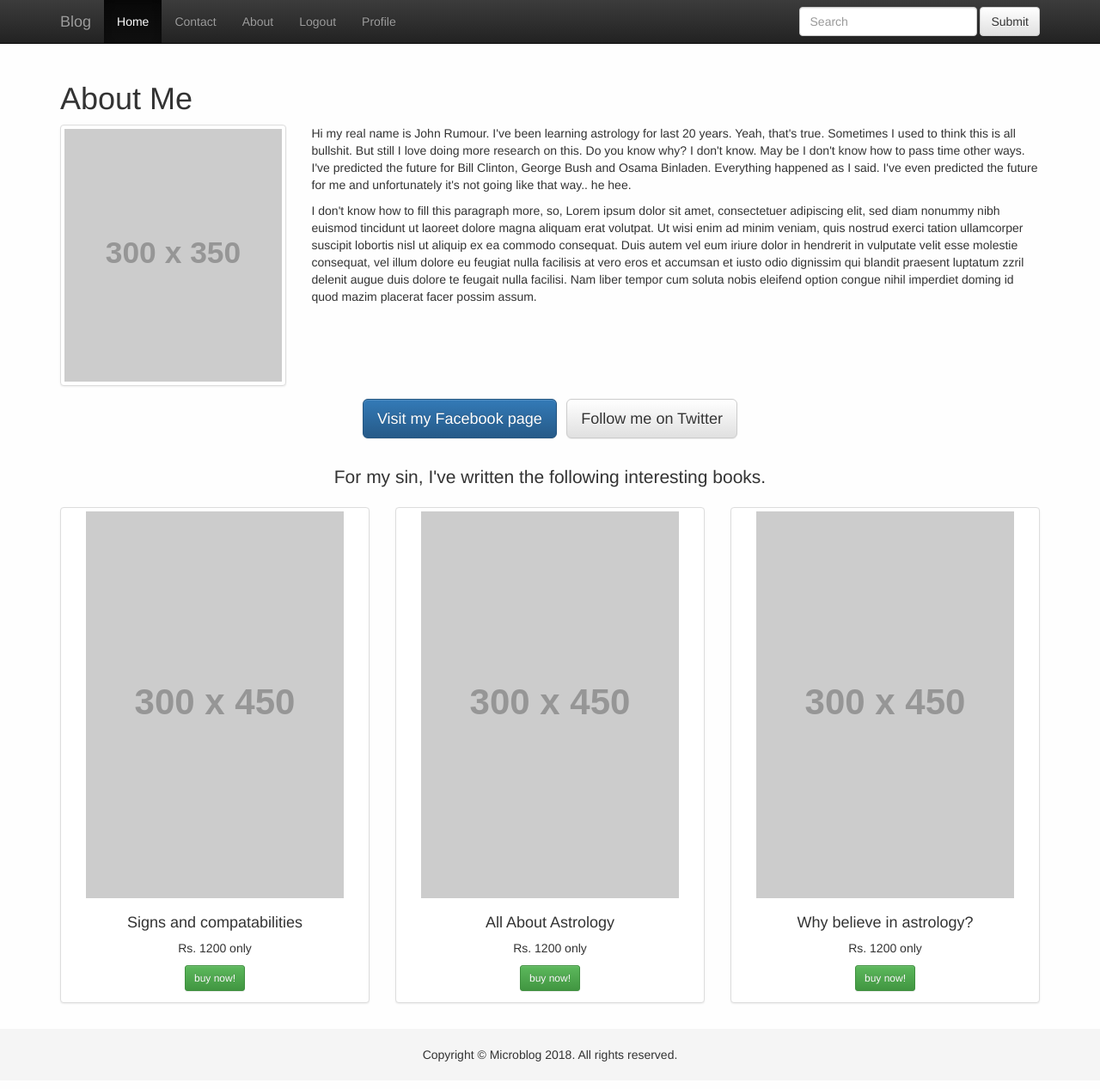
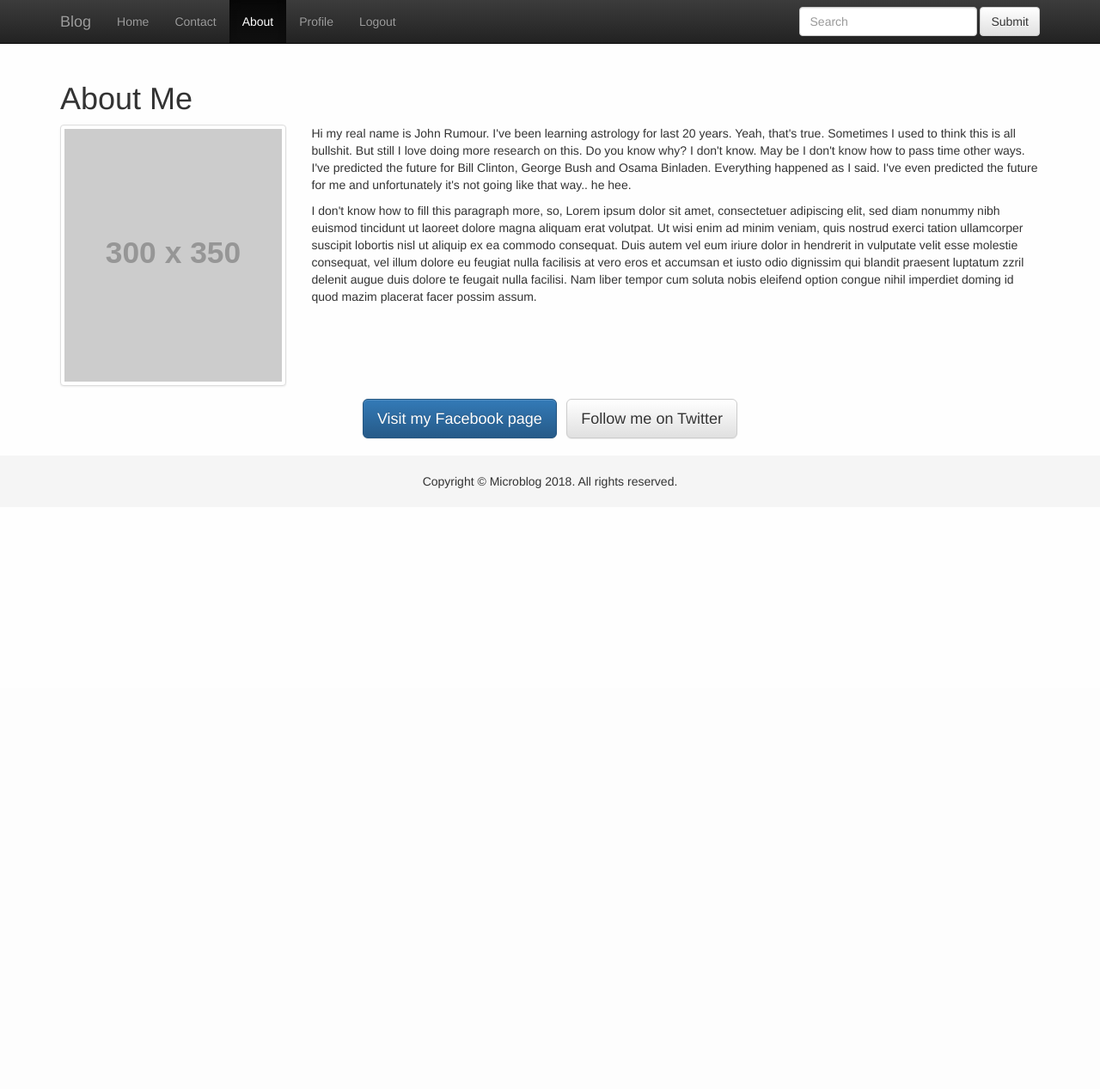
Before and after one commit to ds18b20/Microblog, a Flask app: template app/templates/about.html in a window 1280 px wide. Shown: the whole page at 86% size. After the commit the page ends 568 px from the top, so only its background shows below. Run offline with Flask 2, Linux system fonts and the light colour scheme; the template is opened without the code that fills it, so the values that code supplies are empty; grey boxes labelled with a size stand in for pictures from a placeholder-image service; some libraries are stand-ins or nearby versions.

Commit message:
20180915 fix nav-bar activate highlight

```diff
--- a/app/templates/about.html
+++ b/app/templates/about.html
@@ -1,4 +1,5 @@
 {% extends "base.html" %}
+{% set active_page = "about" %}
 
 {% block content %}
 <!-- Body -->
@@ -24,56 +25,5 @@
 	  <button type="button" class="btn btn-primary btn-lg">Visit my Facebook page</button> &nbsp;
 	  <button type="button" class="btn btn-default btn-lg">Follow me on Twitter</button>
 	</p>
-
-		<br />
-
-		<p class="lead text-center">
-			For my sin, I've written the following interesting books.
-		</p>
-
-		<div class="row">
-			<div class="col-md-4">
-				<div class="thumbnail">
-					<a href="#">
-						<img src="http://placehold.it/300x450" class="img-responsive" />
-					</a>
-					<div class="caption text-center">
-						<h4>Signs and compatabilities</h4>
-						<p>
-							Rs. 1200 only
-						</p>
-						<button class="btn btn-sm btn-success">buy now!</button>
-					</div>
-				</div>
-			</div>
-			<div class="col-md-4">
-				<div class="thumbnail">
-					<a href="#">
-						<img src="http://placehold.it/300x450" class="img-responsive" />
-					</a>
-					<div class="caption text-center">
-						<h4>All About Astrology</h4>
-						<p>
-							Rs. 1200 only
-						</p>
-						<button class="btn btn-sm btn-success">buy now!</button>
-					</div>
-				</div>
-			</div>
-			<div class="col-md-4">
-				<div class="thumbnail">
-					<a href="#">
-						<img src="http://placehold.it/300x450" class="img-responsive" />
-					</a>
-					<div class="caption text-center">
-						<h4>Why believe in astrology?</h4>
-						<p>
-							Rs. 1200 only
-						</p>
-						<button class="btn btn-sm btn-success">buy now!</button>
-					</div>
-				</div>
-			</div>
-		</div>
 </div>
 {% endblock %}
--- a/app/templates/base.html
+++ b/app/templates/base.html
@@ -43,17 +43,41 @@
 				  </div>
 				  <button type="submit" class="btn btn-default">Submit</button>
 				</form>
-				<ul class="nav navbar-nav">
+
+				{% set navigation_bar = [
+				    ('/', 'index', 'Home'),
+				    ('/contact', 'contact', 'Contact'),
+				    ('/about', 'about', 'About'),
+				] -%}
+				{% set active_page = active_page|default('home') -%}
+
+				<ul  class="nav navbar-nav">
+					<!-- href is not used here! -->
+					{% for href, id, caption in navigation_bar -%}
+						<li{% if id == active_page %} class="active"{% endif%}>
+							<a href="{{ url_for(id)|e }}">{{ caption|e }}</a>
+						</li>
+					{% endfor %}
+
+					{% if current_user.is_anonymous -%}
+						<li><a href="{{ url_for('login') }}">Login</a></li>
+					{% else -%}
+						<li><a href="{{ url_for('user', username=current_user.username) }}">Profile</a></li>
+						<li><a href="{{ url_for('logout') }}">Logout</a></li>
+					{% endif %}
+				</ul>
+
+<!-- 				<ul class="nav navbar-nav">
 					<li class="active"><a href="{{ url_for('index') }}">Home</a></li>
 					<li><a href="{{ url_for('contact') }}">Contact</a></li>
 					<li><a href="{{ url_for('about') }}">About</a></li>
 					{% if current_user.is_anonymous %}
 					<li><a href="{{ url_for('login') }}">Login</a></li>
 					{% else %}
+					<li><a href="{{ url_for('user', username=current_user.username) }}">Profile</a></li>
 					<li><a href="{{ url_for('logout') }}">Logout</a></li>
-					<li><a href="{{ url_for('user', username=current_user.username) }}">Profile</a></li>
 					{% endif %}
-				</ul>
+				</ul> -->
 			</nav>
 		</div>
 	</header>
--- a/app/templates/contact.html
+++ b/app/templates/contact.html
@@ -1,4 +1,5 @@
 {% extends "base.html" %}
+{% set active_page = "contact" %}
 
 {% block content %}
 <!-- Body -->
--- a/app/templates/index.html
+++ b/app/templates/index.html
@@ -1,4 +1,5 @@
 {% extends "base.html" %}
+{% set active_page = "index" %}
 
 {% block content %}
 <!-- Body -->
```
Lines whose indentation alone changed are shown as unchanged.
